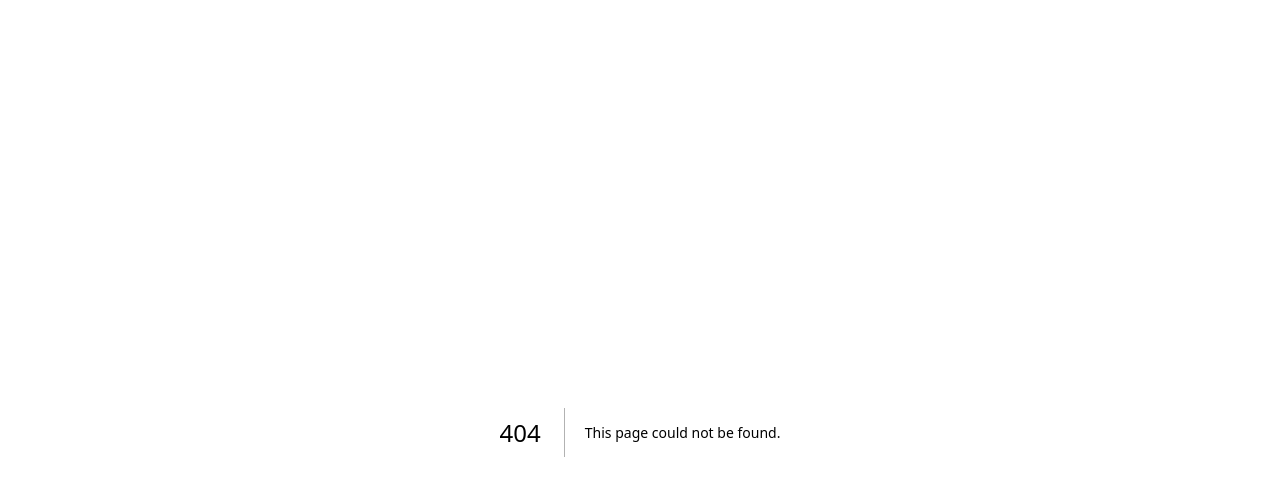
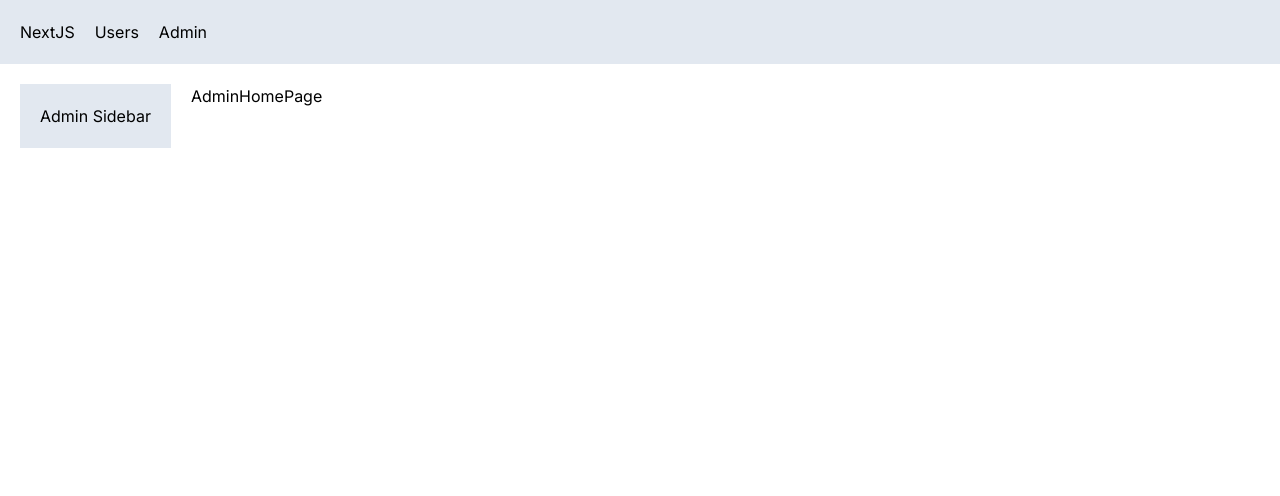
Before and after one commit to mallikgarjuna/next-app, a Next.js app: page /admin in a window 1280 px wide. Before the commit this address had no page. Shown: the top 496 px of the page. Built offline with nearby package versions, Linux system fonts and the light colour scheme.

Commit message:
3-6 Layouts

```diff
--- /dev/null
+++ b/app/NavBar.tsx
@@ -0,0 +1,20 @@
+import Link from "next/link";
+import React from "react";
+
+const NavBar = () => {
+  return (
+    <div className="flex bg-slate-200 p-5">
+      <Link href="/" className="mr-5">
+        NextJS
+      </Link>
+      <Link href="/users" className="mr-5">
+        Users
+      </Link>
+      <Link href="/admin" className="mr-5">
+        Admin
+      </Link>
+    </div>
+  );
+};
+
+export default NavBar;
--- /dev/null
+++ b/app/admin/layout.tsx
@@ -0,0 +1,16 @@
+import React, { ReactNode } from "react";
+
+interface Props {
+  children: ReactNode;
+}
+
+const AdminLayout = ({ children }: Props) => {
+  return (
+    <div className="flex">
+      <aside className="bg-slate-200 p-5 mr-5">Admin Sidebar</aside>
+      <div>{children}</div>
+    </div>
+  );
+};
+
+export default AdminLayout;
--- /dev/null
+++ b/app/admin/page.tsx
@@ -0,0 +1,7 @@
+import React from "react";
+
+const AdminHomePage = () => {
+  return <div>AdminHomePage</div>;
+};
+
+export default AdminHomePage;
--- a/app/globals.css
+++ b/app/globals.css
@@ -14,5 +14,10 @@
 
 body {
   color: rgb(var(--foreground-rgb));
-  padding: 2rem;
 }
+
+@layer base {
+  h1 {
+    @apply font-extrabold text-2xl mb-3;
+  }
+}
--- a/app/layout.tsx
+++ b/app/layout.tsx
@@ -1,6 +1,7 @@
 import "./globals.css";
 import type { Metadata } from "next";
 import { Inter } from "next/font/google";
+import NavBar from "./NavBar";
 
 const inter = Inter({ subsets: ["latin"] });
 
@@ -16,7 +17,10 @@
 }) {
   return (
     <html lang="en" data-theme="winter">
-      <body className={inter.className}>{children}</body>
+      <body className={inter.className}>
+        <NavBar />
+        <main className="p-5">{children}</main>
+      </body>
     </html>
   );
 }
```
